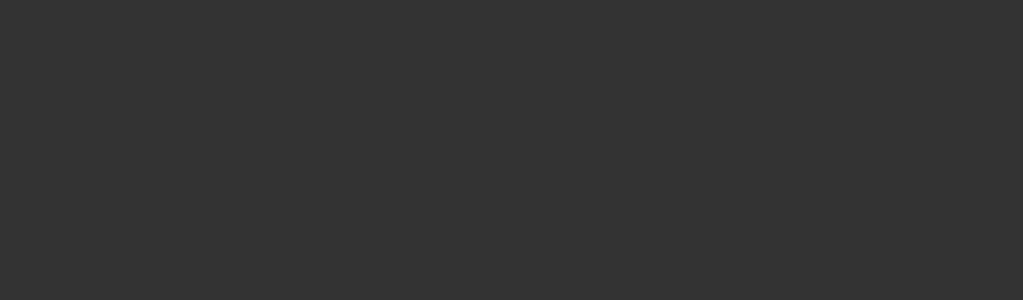
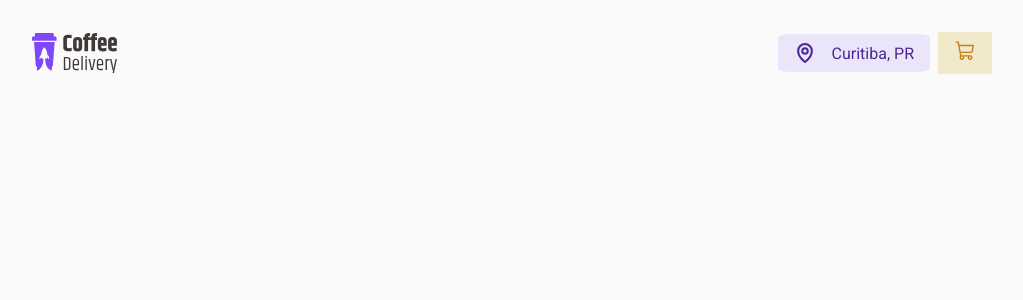
Before and after one commit to LucasMagaldi/coffee-delivery-ui, a React (Vite) app: page / in a window 1280 px wide. Shown: the top 300 px of the page, without its empty margins (128-1151 px from the left). Built offline with nearby package versions, Linux system fonts and the light colour scheme.

Commit message:
add header component

```diff
--- a/package.json
+++ b/package.json
@@ -10,6 +10,8 @@
     "preview": "vite preview"
   },
   "dependencies": {
+    "@phosphor-icons/react": "^2.1.5",
+    "lucide-react": "^0.378.0",
     "react": "^18.2.0",
     "react-dom": "^18.2.0",
     "react-router": "^6.23.0",
--- a/src/App.tsx
+++ b/src/App.tsx
@@ -2,6 +2,7 @@ import { ThemeProvider } from 'styled-components';
 import { defaultTheme } from './styles/themes/deafault';
 import { GlobalStyle } from './styles/global';
 import { BrowserRouter } from 'react-router-dom';
+import { Router } from './Router';
 
 export function App() {
 
@@ -9,6 +10,7 @@ export function App() {
 		<ThemeProvider theme={defaultTheme}>
 			<GlobalStyle />
 			<BrowserRouter>
+				<Router />
 			</BrowserRouter>
 		</ThemeProvider>
 	);
--- a/src/components/Header/index.tsx
+++ b/src/components/Header/index.tsx
@@ -1,7 +1,22 @@
+import { Action, CoffeeCart, Container, Location } from './styles'
+import logo from '../../assets/logo.svg'
+import { defaultTheme } from '../../styles/themes/deafault'
+
+import { MapPin, ShoppingCart } from '@phosphor-icons/react'
+
 export function Header() {
 	return (
-		<>
-            Header
-		</>
-	);
+		<Container>
+			<img src={logo} alt="" />
+			<Action>
+				<Location>
+					<MapPin size={22} color={defaultTheme['purple-dark']} weight='bold' />
+					<span>Curitiba, PR</span>
+				</Location>
+				<CoffeeCart>
+					<ShoppingCart size={22} color={defaultTheme['yellow-dark']} />
+				</CoffeeCart>
+			</Action>
+		</Container>
+	)
 }
--- /dev/null
+++ b/src/components/Header/styles.ts
@@ -0,0 +1,39 @@
+import styled from 'styled-components'
+
+export const Container = styled.header`
+    display: flex;
+    justify-content: space-between;
+    padding: 2rem 10rem;
+    cursor: pointer;
+`
+
+export const Action = styled.div`
+    display: flex;
+    gap: 0.5rem;
+    align-items: center;
+`
+
+export const Location = styled.button`
+    display: flex;
+    padding: 0.5rem 1rem;
+    gap: 1rem;
+    background: ${props => props.theme['purple-light']};
+
+    text-align: center;
+    align-items: center;
+    border: none;
+    border-radius: 10%;
+    cursor: pointer;
+
+    span {
+        color: ${props => props.theme['purple-dark']};
+        font-weight: 400;
+    }
+`
+
+export const CoffeeCart = styled.button`
+    padding: 0.5rem 1rem;
+    background: ${props => props.theme['yellow-light']};
+    border: none;
+    cursor: pointer;
+`
--- a/src/styles/global.ts
+++ b/src/styles/global.ts
@@ -8,8 +8,8 @@ export const GlobalStyle = createGlobalStyle`
     }
 
     body {
-        background: #333;
-        color: #FFFF;
+        background: ${props => props.theme.background};
+        color: ${props => props.theme.white};
     }
 
     body, input, texterea, button {
--- a/src/styles/themes/deafault.ts
+++ b/src/styles/themes/deafault.ts
@@ -1,3 +1,14 @@
 export const defaultTheme = {
-	primary: 'purple'
+	'white': '#FFFF',
+	'background': '#FAFAFA',
+	'base-card': '#F3F2F2',
+	'base-input': '#EDEDED',
+
+	'purple-light': '#EBE5F9',
+	'purple-dark': '#4B2995',
+	'purple': '#8047F8',
+
+	'yellow-light': '#F1E9C9',
+	'yellow-dark': '#C47F17',
+	'yellow': '#DBAC2C'
 };
```
Also changed, not shown: .eslintrc.json, src/assets/logo.svg (added), 1 other file (tests, documents, lock files or other folders).
